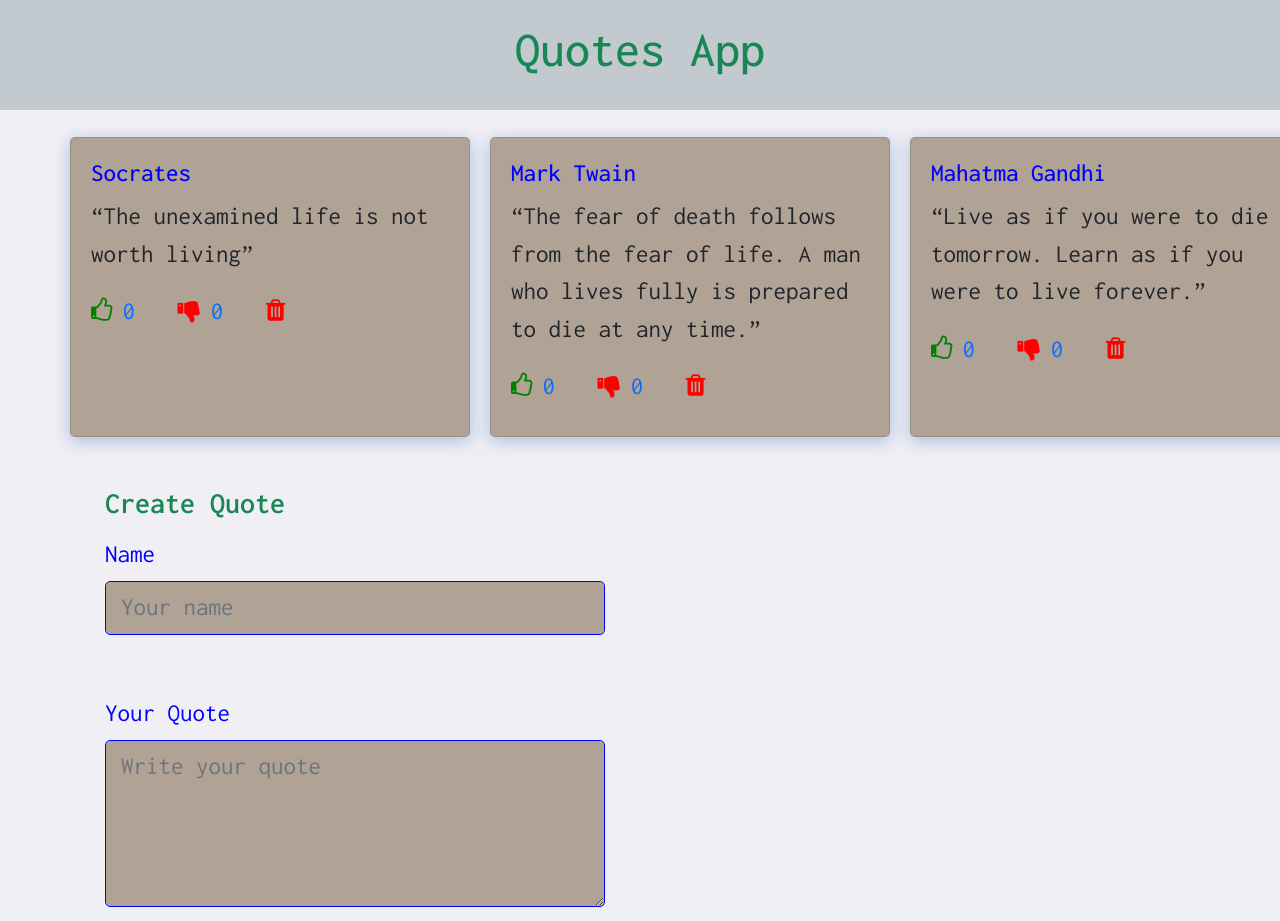
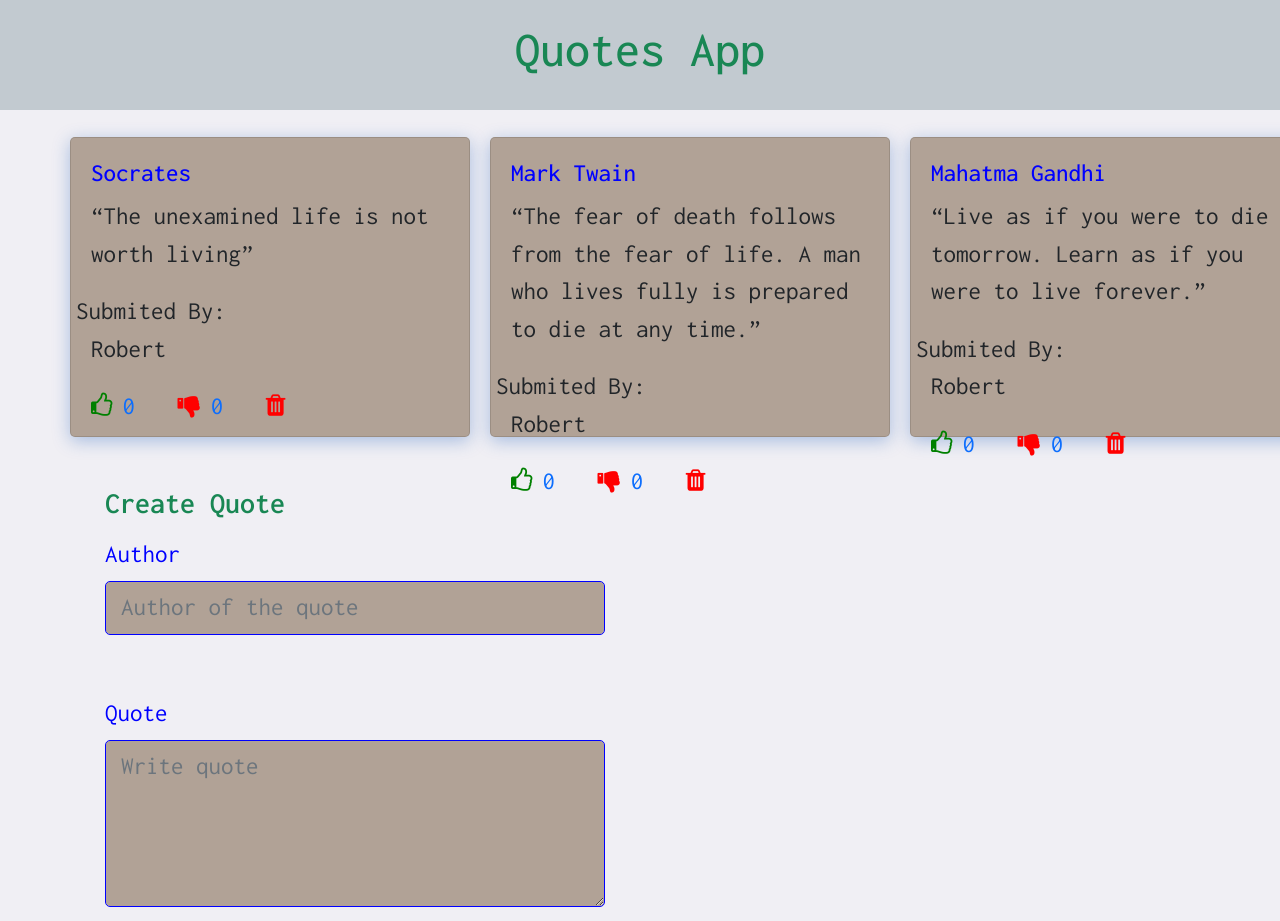
Before and after one commit to Kirugik/quotes-app, an Angular app: page / in a window 1280 px wide. Shown: the top 921 px of the page. Built offline with nearby package versions, Linux system fonts and the light colour scheme.

Commit message:
Add 'submitted by' feature

```diff
--- a/src/app/create-quote/create-quote/create-quote.component.html
+++ b/src/app/create-quote/create-quote/create-quote.component.html
@@ -7,8 +7,8 @@
         <form (ngSubmit)='submitQuote()' #quoteForm='ngForm' id="quote-form">
             <!-- Name of quote author -->
             <div class="form-group">
-                <label for="author">Name</label>
-                <input [(ngModel)]="newQuote.author" type="text" class="form-control" id="author" name="author" placeholder="Your name" #author='ngModel' required>
+                <label for="author">Author</label>
+                <input [(ngModel)]="newQuote.author" type="text" class="form-control" id="author" name="author" placeholder="Author of the quote" #author='ngModel' required>
                 <div [hidden]="author.valid || author.pristine" class="alert alert-danger">
                     <p>Name is required</p>
                 </div>
@@ -16,10 +16,19 @@
 
             <!-- Quote textarea -->
             <div class="form-group mt-5">
-                <label for="quote">Your Quote</label>
-                <textarea [(ngModel)]="newQuote.quote" class="form-control" id="quote" rows="4" name="quote" placeholder="Write your quote" #quote='ngModel' required></textarea>
+                <label for="quote">Quote</label>
+                <textarea [(ngModel)]="newQuote.quote" class="form-control" id="quote" rows="4" name="quote" placeholder="Write quote" #quote='ngModel' required></textarea>
                 <div [hidden]="quote.valid || quote.pristine" class="alert alert-danger">
                     <p>Quote is required</p>
+                </div>
+            </div>
+
+            <!-- Publisher of the quote -->
+            <div class="form-group">
+                <label for="publisher">Quote Posted By:</label>
+                <input [(ngModel)]="newQuote.submitedBy" class="form-control" id="publisher" rows="4" name="publisher" #publisher='ngModel' required>
+                <div [hidden]="publisher.valid || publisher.pristine" class="alert alert-danger">
+                    <p>Publisher is required</p>
                 </div>
             </div>
 
--- a/src/app/create-quote/create-quote/create-quote.component.ts
+++ b/src/app/create-quote/create-quote/create-quote.component.ts
@@ -8,7 +8,7 @@ import { Quotes } from '../../quotes';
 })
 
 export class CreateQuoteComponent implements OnInit {
-  newQuote = new Quotes(0,'','',0,0);
+  newQuote = new Quotes(0,'','',0,0, '');
 
   @Output() addQuote= new EventEmitter<Quotes>();
 
--- a/src/app/quotes.ts
+++ b/src/app/quotes.ts
@@ -6,6 +6,6 @@ export class Quotes {
         public quote: string,
         public upvote: number,
         public downvote: number,
-        // public submitedBy: string,
+        public submitedBy: string,
          ){}
 }
--- a/src/app/quotes/quotes/quotes.component.html
+++ b/src/app/quotes/quotes/quotes.component.html
@@ -8,6 +8,7 @@
           <div class="card-body">
             <h5 class="card-title">{{quote.author}}</h5>
             <p class="card-text">{{quote.quote}}</p>
+            <span class="row">Submited By:<p>{{quote.submitedBy}}</p></span>
             <span class="rows">
               <a class="pr-5">
                 <i style='color:green'(click)='upVote(quote)' class="fa fa-thumbs-o-up"></i>{{quote.upvote}}
--- a/src/app/quotes/quotes/quotes.component.ts
+++ b/src/app/quotes/quotes/quotes.component.ts
@@ -15,10 +15,10 @@ export class QuotesComponent implements OnInit {
 
   // quotes array
   quotes: Quotes[]=[
-    new Quotes(0,'Socrates','“The unexamined life is not worth living”',0,0),
-    new Quotes(1,'Mark Twain','“The fear of death follows from the fear of life. A man who lives fully is prepared to die at any time.”',0,0),
-    new Quotes(2,'Mahatma Gandhi','“Live as if you were to die tomorrow. Learn as if you were to live forever.”',0,0),
-    new Quotes(3,'Steve Jobs','“The ones who are crazy enough to think that they can change the world, are the ones who do.”',0,0),
+    new Quotes(0,'Socrates','“The unexamined life is not worth living”',0,0, 'Robert'),
+    new Quotes(1,'Mark Twain','“The fear of death follows from the fear of life. A man who lives fully is prepared to die at any time.”',0,0, 'Robert'),
+    new Quotes(2,'Mahatma Gandhi','“Live as if you were to die tomorrow. Learn as if you were to live forever.”',0,0, 'Robert'),
+    new Quotes(3,'Steve Jobs','“The ones who are crazy enough to think that they can change the world, are the ones who do.”',0,0, 'Robert'),
   ]
 
   // display the quotes on the page
@@ -31,6 +31,7 @@ export class QuotesComponent implements OnInit {
     quote.id = this.getCurrentId();
     quote.author= quote.author;
     quote.quote=quote.quote;
+    quote.submitedBy=quote.submitedBy;
     this.quotes.push(quote);
   }
 
```
